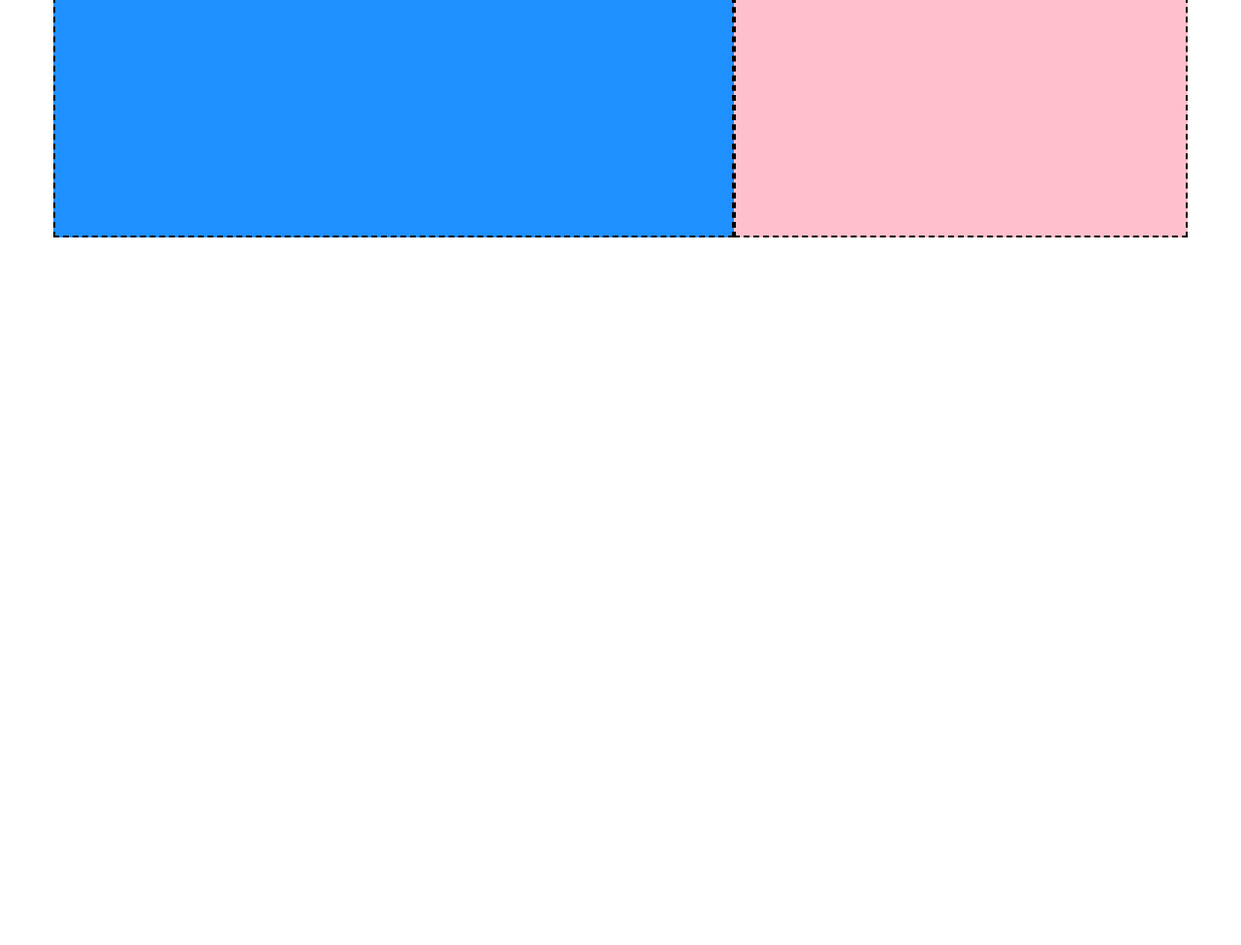
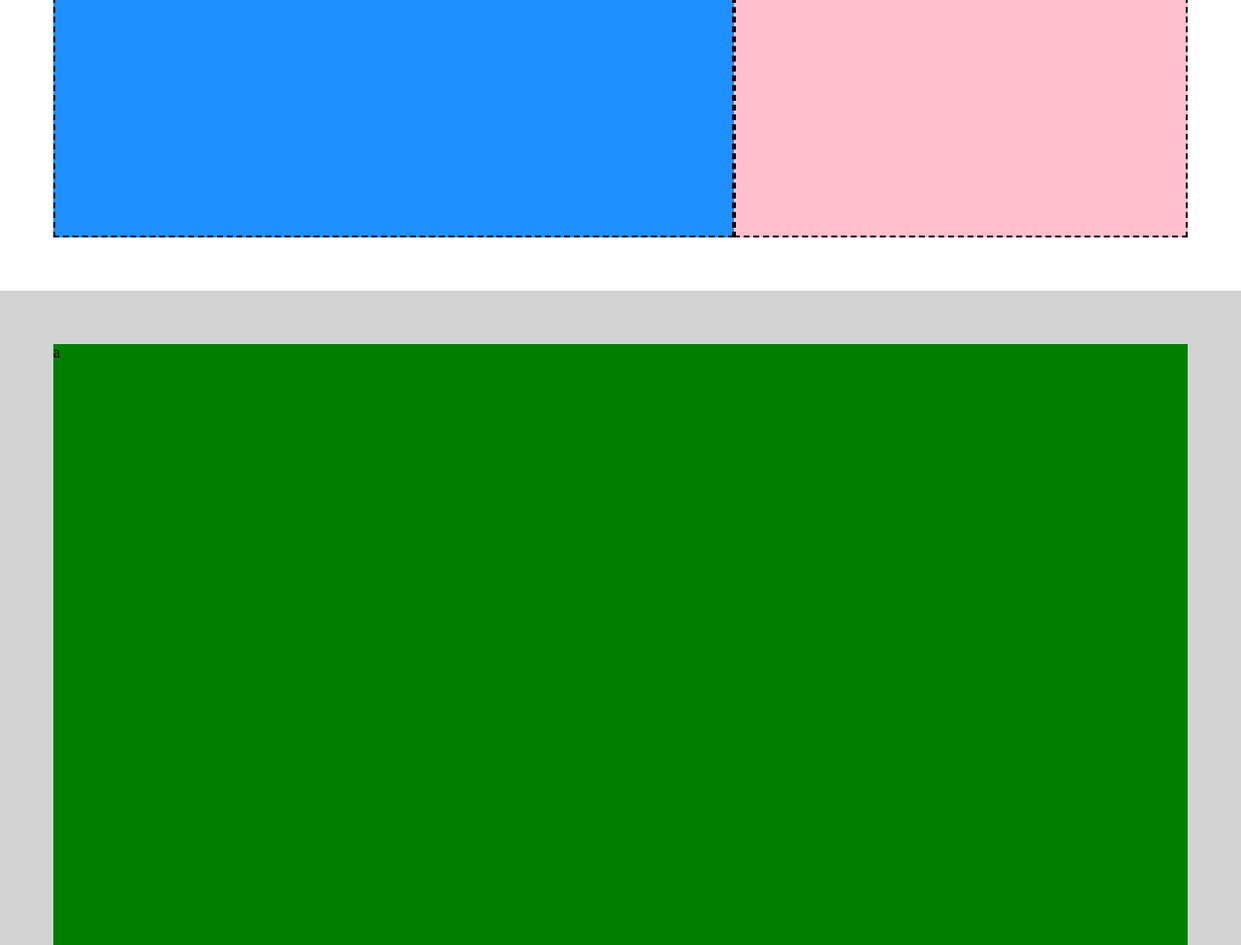
Before and after one commit to enricoforesta/htmlcss-struttura-discord, a plain HTML site: page index.html in a window 1280 px wide. Shown: the part 2205-3180 px from the top of the page at 97% size. Before the commit the page ends 2505 px from the top, so only its background shows below. Drawn offline with Linux system fonts and the light colour scheme.

Commit message:
feat: fine main

```diff
--- a/css/style.css
+++ b/css/style.css
@@ -52,6 +52,10 @@
 
 }
 
+.debug .contenitore.verde{
+    height: 935px;
+    background-color: green;
+}
 /* /DEBUG */
 
 /* header */
@@ -107,4 +111,11 @@ nav {
     flex-direction: row-reverse;
 }
 
+.contenitore.schermo{
+    background-color: #d3d3d3;
+    padding: 55px;
+}
+.contenitore.verde{
+    width: 1250px;
+}
 /* /main */
--- a/index.html
+++ b/index.html
@@ -48,6 +48,15 @@
             <div class="colonna2">b</div>
         </section>
         <!-- /sezione 3 -->
+        <!-- sezione 4 -->
+        <section>
+            <div class="contenitore schermo">
+                <div class="contenitore verde">a</div>
+            </div>
+
+        </section>
+        <!-- /sezione 4 -->
+
 
 
     </main>
```
